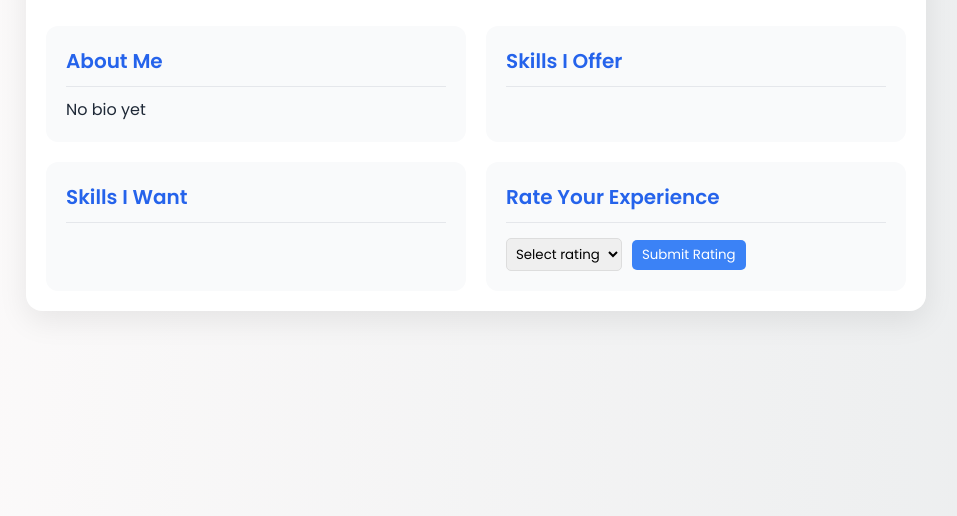
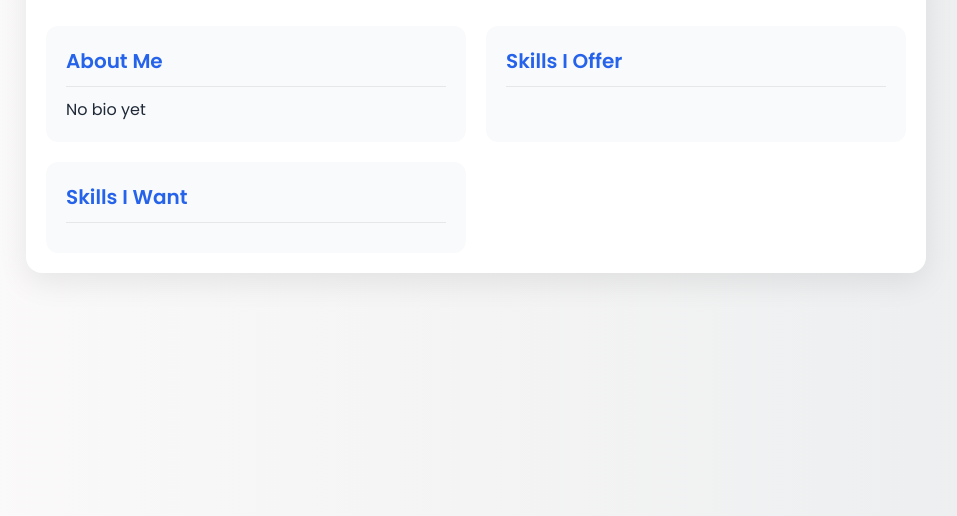
Before and after one commit to tanmaypatel-1209/Skill-Swap-Platform, a Flask app: template templates/profile.html in a window 1280 px wide. Shown: the part 261-777 px from the top of the page, without its empty margins (164-1121 px from the left). Run offline with Flask 3, Linux system fonts and the light colour scheme; the template is opened without the code that fills it, so the values that code supplies are empty.

Commit message:
Update profile.html

```diff
--- a/templates/profile.html
+++ b/templates/profile.html
@@ -319,20 +319,7 @@
         </div>
       </section>
 
-      <section class="profile-section">
-        <h3>Rate Your Experience</h3>
-        <form class="rating-form" method="POST" action="{{ url_for('rate_user', user_id=user.id) }}">
-          <select name="rating" required>
-            <option value="">Select rating</option>
-            <option value="5">5 - Excellent</option>
-            <option value="4">4 - Good</option>
-            <option value="3">3 - Average</option>
-            <option value="2">2 - Poor</option>
-            <option value="1">1 - Terrible</option>
-          </select>
-          <button type="submit">Submit Rating</button>
-        </form>
-      </section>
+
 
     </div>
 
```
